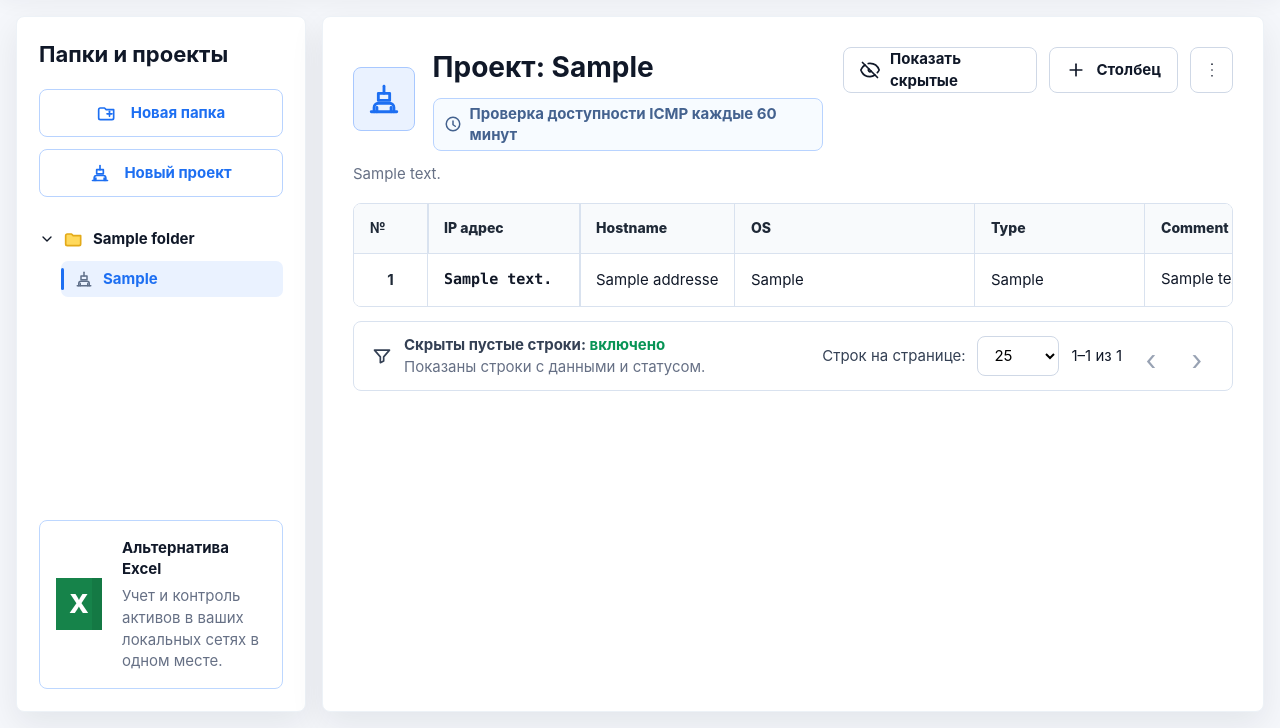
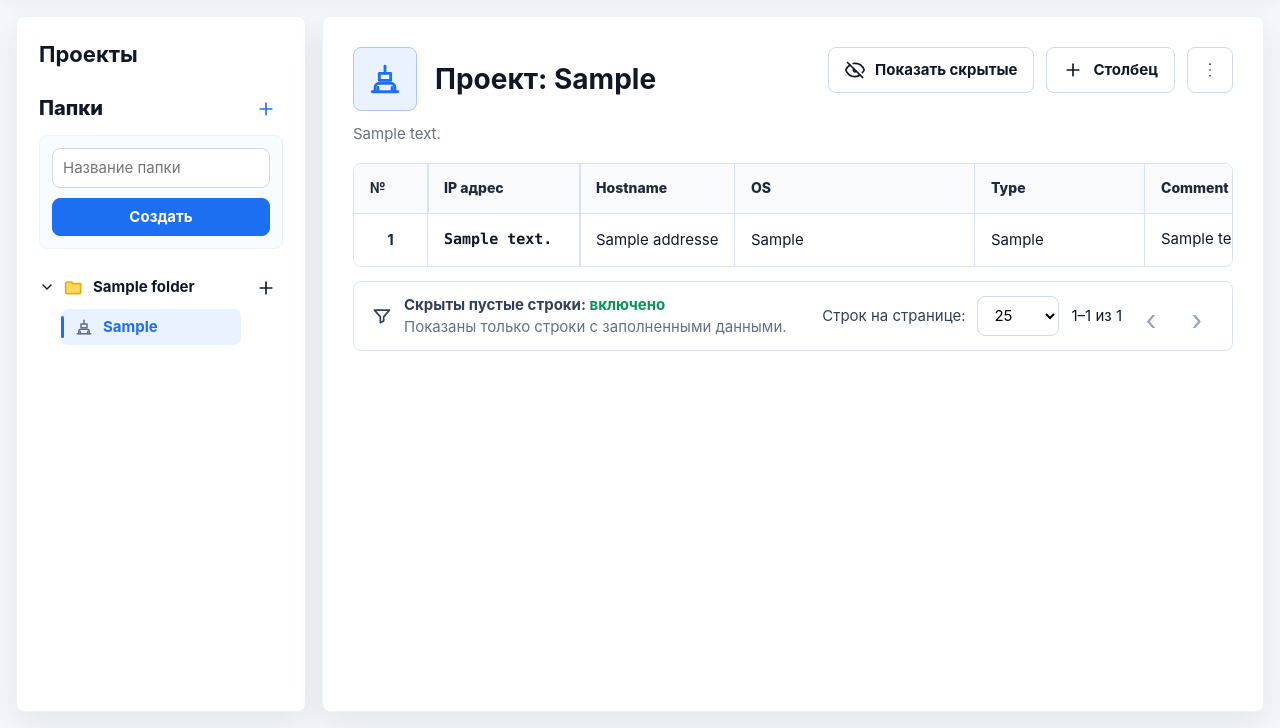
Before and after one commit to lasnet/IPTable, a FastAPI app: page /projects/1?new_folder=true in a window 1280 px wide. Shown: the part 72-800 px from the top of the page. Run offline with FastAPI, Linux system fonts and the light colour scheme; the visitor is signed in with stand-in values (Sample User, id 1); tables that the repository leaves empty hold one stand-in row (values such as "Sample post"); parts of the project's set-up code (start-up, migrations or seed data) failed here and were passed over.

Commit message:
Edit add project

```diff
--- a/app/main.py
+++ b/app/main.py
@@ -10,6 +10,7 @@ from starlette.middleware.sessions import SessionMiddleware
 from app.core.config import get_settings
 from app.core.database import SessionLocal, init_db
 from app.services.auth import bootstrap_initial_admin
+from app.services.inventory import normalize_project_address_rows
 from app.services.ping import run_ping_scheduler
 from app.web.routes import router
 
@@ -20,6 +21,7 @@ async def lifespan(app: FastAPI):
     init_db()
     with SessionLocal() as db:
         bootstrap_initial_admin(db, settings)
+        normalize_project_address_rows(db)
 
     ping_task: asyncio.Task | None = None
     if settings.enable_ping_worker:
--- a/app/static/styles.css
+++ b/app/static/styles.css
@@ -105,7 +105,6 @@ textarea {
 
 .ghost-button,
 .soft-button,
-.outline-action,
 .icon-button,
 .pager,
 .row-save,
@@ -152,37 +151,44 @@ button {
 }
 
 .sidebar-head h1 {
-  margin: 0 0 18px;
+  margin: 0 0 20px;
   font-size: 22px;
   letter-spacing: 0;
 }
 
-.action-details {
-  margin-bottom: 12px;
-}
-
-.action-details > summary,
 .field-details > summary {
   list-style: none;
 }
 
-.action-details > summary::-webkit-details-marker,
 .field-details > summary::-webkit-details-marker {
   display: none;
 }
 
-.outline-action {
+.folders-title {
   display: flex;
   align-items: center;
+  justify-content: space-between;
+  gap: 12px;
+  min-height: 36px;
+  color: var(--text);
+  font-size: 20px;
+  font-weight: 850;
+}
+
+.add-link {
+  display: inline-flex;
+  align-items: center;
   justify-content: center;
-  gap: 14px;
-  min-height: 48px;
-  padding: 0 16px;
-  border: 1px solid #b8d3ff;
-  background: #ffffff;
+  width: 34px;
+  height: 34px;
+  border-radius: 8px;
   color: var(--accent);
-  font-weight: 750;
-  cursor: pointer;
+  text-decoration: none;
+  transition: background 0.15s ease;
+}
+
+.add-link:hover {
+  background: var(--accent-soft);
 }
 
 .sidebar-form {
@@ -193,6 +199,11 @@ button {
   background: var(--surface-soft);
   border: 1px solid var(--line-soft);
   border-radius: 8px;
+}
+
+.compact-form {
+  margin-top: 8px;
+  margin-bottom: 8px;
 }
 
 .sidebar-form input,
@@ -234,9 +245,26 @@ select:disabled {
 
 .tree {
   display: grid;
-  gap: 16px;
+  gap: 14px;
   margin-top: 14px;
   overflow: auto;
+}
+
+.folder-node {
+  display: grid;
+  gap: 8px;
+}
+
+.folder-line {
+  display: grid;
+  grid-template-columns: minmax(0, 1fr) 34px;
+  gap: 8px;
+  align-items: start;
+}
+
+.folder-add {
+  margin-top: 0;
+  color: #111827;
 }
 
 .tree-folder > summary {
@@ -248,6 +276,12 @@ select:disabled {
   font-weight: 750;
   list-style: none;
   cursor: pointer;
+}
+
+.tree-folder > summary span {
+  overflow: hidden;
+  text-overflow: ellipsis;
+  white-space: nowrap;
 }
 
 .tree-folder > summary::-webkit-details-marker {
@@ -328,36 +362,6 @@ select:disabled {
   border-radius: 8px;
 }
 
-.excel-card {
-  display: grid;
-  grid-template-columns: 54px 1fr;
-  gap: 12px;
-  align-items: center;
-  margin-top: auto;
-  padding: 16px;
-  border: 1px solid #bdd7ff;
-  border-radius: 8px;
-  background: #ffffff;
-}
-
-.excel-icon {
-  display: grid;
-  place-items: center;
-  width: 46px;
-  height: 52px;
-  background: #16834a;
-  color: #ffffff;
-  font-size: 26px;
-  font-weight: 850;
-  box-shadow: inset -10px 0 0 rgba(0, 0, 0, 0.08);
-}
-
-.excel-card strong {
-  display: block;
-  margin-bottom: 5px;
-}
-
-.excel-card p,
 .subtle,
 .project-description,
 .filter-state p,
@@ -423,27 +427,9 @@ select:disabled {
 }
 
 .project-title h2 {
-  margin: 0 0 10px;
+  margin: 0;
   font-size: 28px;
   letter-spacing: 0;
-}
-
-.ping-badge {
-  display: inline-flex;
-  align-items: center;
-  gap: 8px;
-  min-height: 30px;
-  padding: 4px 10px;
-  border: 1px solid #b8d3ff;
-  border-radius: 8px;
-  background: #f7fbff;
-  color: #44628f;
-  font-weight: 650;
-}
-
-.ping-badge .icon {
-  width: 18px;
-  height: 18px;
 }
 
 .project-actions {
@@ -876,9 +862,6 @@ th.locked-col {
     min-height: auto;
   }
 
-  .excel-card {
-    margin-top: 18px;
-  }
 }
 
 @media (max-width: 720px) {
--- a/app/templates/base.html
+++ b/app/templates/base.html
@@ -24,40 +24,27 @@
       <main class="app-shell">
         <aside class="sidebar">
           <div class="sidebar-head">
-            <h1>Папки и проекты</h1>
+            <h1>Проекты</h1>
           </div>
 
-          <details class="action-details">
-            <summary class="outline-action">
-              <svg class="icon" viewBox="0 0 24 24" aria-hidden="true"><path d="M4 6h5l2 2h9v10a2 2 0 0 1-2 2H4a2 2 0 0 1-2-2V8a2 2 0 0 1 2-2Z"/><path d="M12 13h6"/><path d="M15 10v6"/></svg>
-              Новая папка
-            </summary>
-            <form class="sidebar-form" action="/folders" method="post">
+          <div class="folders-title">
+            <span>Папки</span>
+            <a class="add-link" href="{{ request.url.path }}?new_folder=true" title="Добавить папку" aria-label="Добавить папку">
+              <svg class="icon" viewBox="0 0 24 24" aria-hidden="true"><path d="M12 5v14"/><path d="M5 12h14"/></svg>
+            </a>
+          </div>
+
+          {% if request.query_params.get('new_folder') == 'true' %}
+            <form class="sidebar-form compact-form" action="/folders" method="post">
               <input name="name" maxlength="120" required placeholder="Название папки">
               <button type="submit">Создать</button>
             </form>
-          </details>
-
-          <details class="action-details">
-            <summary class="outline-action">
-              <svg class="icon" viewBox="0 0 24 24" aria-hidden="true"><path d="M12 3v5"/><path d="M5 21v-3a3 3 0 0 1 3-3h8a3 3 0 0 1 3 3v3"/><path d="M8 8h8v5H8z"/><path d="M3 21h18"/><path d="M7 21v-3"/><path d="M17 21v-3"/></svg>
-              Новый проект
-            </summary>
-            <form class="sidebar-form" action="/projects" method="post">
-              <select name="folder_id" required {% if not folders %}disabled{% endif %}>
-                {% for folder in folders %}
-                  <option value="{{ folder.id }}">{{ folder.name }}</option>
-                {% endfor %}
-              </select>
-              <input name="name" maxlength="160" required placeholder="Название проекта">
-              <input name="cidr" maxlength="64" required placeholder="172.16.16.0/24">
-              <textarea name="description" maxlength="2000" rows="3" placeholder="Комментарий"></textarea>
-              <button type="submit" {% if not folders %}disabled{% endif %}>Создать</button>
-            </form>
-          </details>
+          {% endif %}
 
           <nav class="tree">
             {% for folder in folders %}
+              <div class="folder-node">
+                <div class="folder-line">
                   <details class="tree-folder" open>
                     <summary>
                       <svg class="chevron" viewBox="0 0 24 24" aria-hidden="true"><path d="m9 18 6-6-6-6"/></svg>
@@ -75,18 +62,24 @@
                       {% endfor %}
                     </div>
                   </details>
+                  <a class="add-link folder-add" href="{{ request.url.path }}?new_project_folder={{ folder.id }}" title="Добавить проект" aria-label="Добавить проект">
+                    <svg class="icon" viewBox="0 0 24 24" aria-hidden="true"><path d="M12 5v14"/><path d="M5 12h14"/></svg>
+                  </a>
+                </div>
+                {% if request.query_params.get('new_project_folder') == folder.id|string %}
+                  <form class="sidebar-form compact-form project-form" action="/projects" method="post">
+                    <input type="hidden" name="folder_id" value="{{ folder.id }}">
+                    <input name="name" maxlength="160" required placeholder="Название проекта">
+                    <input name="cidr" maxlength="64" required placeholder="172.16.16.0/24">
+                    <textarea name="description" maxlength="2000" rows="3" placeholder="Комментарий"></textarea>
+                    <button type="submit">Создать</button>
+                  </form>
+                {% endif %}
+              </div>
             {% else %}
               <div class="tree-empty-state">Создайте первую папку.</div>
             {% endfor %}
           </nav>
-
-          <div class="excel-card">
-            <div class="excel-icon">X</div>
-            <div>
-              <strong>Альтернатива Excel</strong>
-              <p>Учет и контроль активов в ваших локальных сетях в одном месте.</p>
-            </div>
-          </div>
         </aside>
 
         <section class="workspace">
--- a/app/templates/project.html
+++ b/app/templates/project.html
@@ -11,10 +11,6 @@
       </div>
       <div>
         <h2>Проект: {{ project.cidr }}</h2>
-        <div class="ping-badge">
-          <svg class="icon" viewBox="0 0 24 24" aria-hidden="true"><path d="M12 8v5l3 2"/><path d="M21 12a9 9 0 1 1-18 0 9 9 0 0 1 18 0Z"/></svg>
-          Проверка доступности ICMP каждые {{ ping_interval_minutes }} минут
-        </div>
       </div>
     </div>
 
@@ -138,7 +134,7 @@
       <svg class="icon" viewBox="0 0 24 24" aria-hidden="true"><path d="M3 5h18l-7 8v5l-4 2v-7L3 5Z"/></svg>
       <div>
         <strong>Скрыты пустые строки: <span>{{ 'включено' if hide_empty else 'выключено' }}</span></strong>
-        <p>Показаны строки с данными и статусом.</p>
+        <p>Показаны только строки с заполненными данными.</p>
       </div>
     </div>
     <div class="pagination">
```
Also changed, not shown: AGENT.md (+8 -3 lines), app/services/inventory.py (+40 -2 lines), app/services/network.py (+17 -2 lines), app/services/ping.py (+46 -18 lines), app/web/routes.py (+1 -7 lines), tests/test_network.py (+7 -6 lines), tests/test_ping.py (added, +18 -0 lines), README.md. Lines whose indentation alone changed are shown as unchanged.
